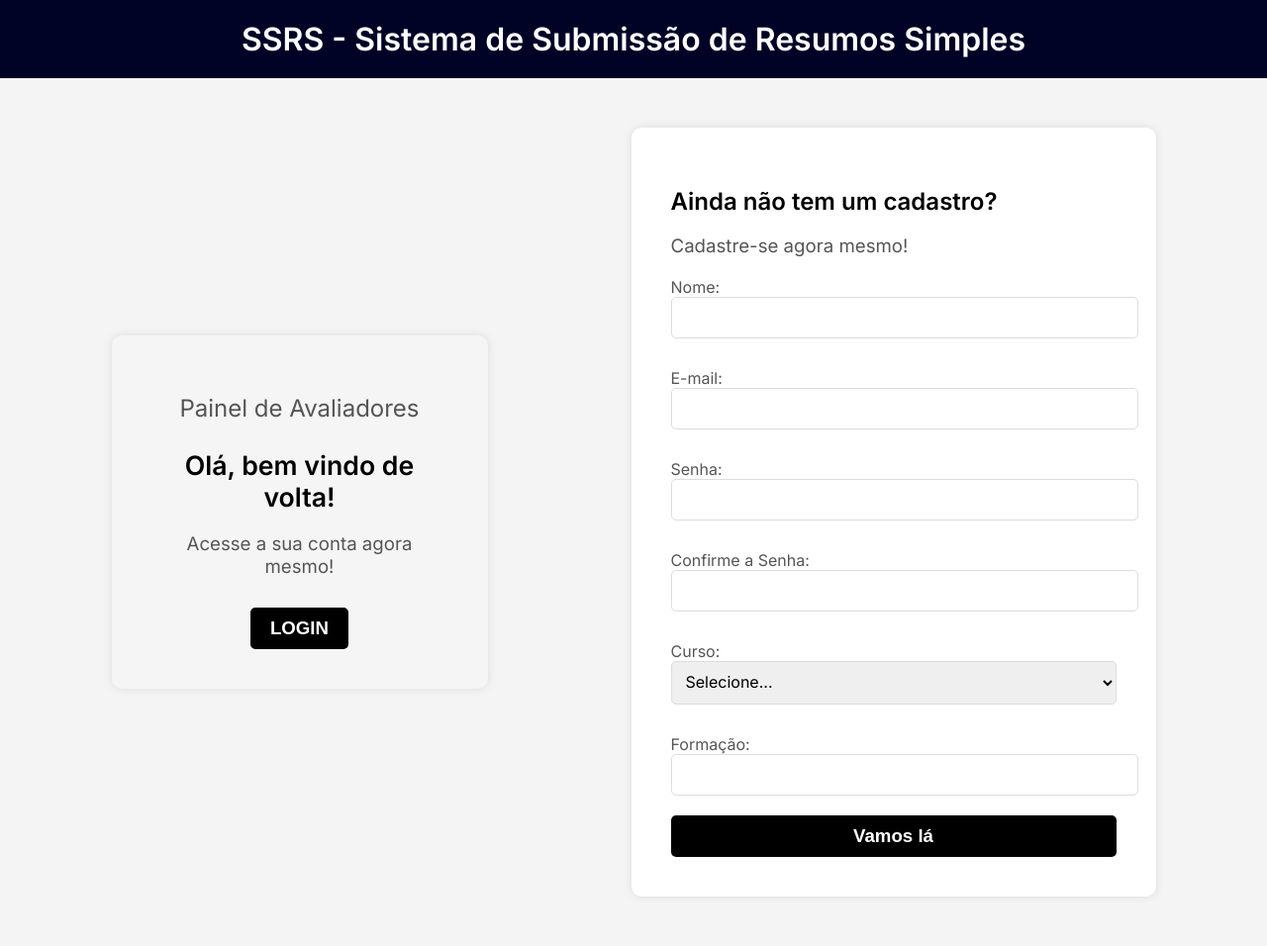
After one commit to Ronneesley/sistema_submissao_resumos_simples, a PHP site: page /avaliador/cadastro/cadastro.html in a window 1280 px wide. The commit adds this page. Shown: the whole page at 99% size. Run offline with PHP 8.4, Linux system fonts and the light colour scheme.

Commit message:
cadastro avaliador

```diff
--- /dev/null
+++ b/src/avaliador/cadastro/avaliador_cadastro.css
@@ -0,0 +1,120 @@
+body {
+    font-family: 'Inter', Arial, sans-serif;
+    margin: 0;
+    padding: 0;
+    background-color: #f4f4f4;
+}
+
+.header {
+    background-color: #010326;
+    padding: 20px;
+    text-align: center;
+}
+
+.header h1 {
+    font-size: 24pt;
+    font-weight: 600;
+    color: #fff;
+    margin: 0;
+}
+
+.content {
+    display: flex;
+    justify-content: space-around;
+    align-items: center;
+    margin: 50px auto;
+    max-width: 1200px;
+}
+
+.login-panel {
+    background-color: #F5F5F5;
+    padding: 40px;
+    border-radius: 10px;
+    width: 300px;
+    text-align: center;
+    box-shadow: 0 0 10px rgba(0, 0, 0, 0.1);
+}
+
+.login-panel h2 {
+    font-size: 18pt;
+    font-weight: 400;
+    color: #555;
+    margin-bottom: 10px;
+}
+
+.login-panel h3 {
+    font-size: 20pt;
+    font-weight: 600;
+    color: #000;
+    margin-bottom: 20px;
+}
+
+.login-panel p {
+    font-size: 14pt;
+    color: #555;
+    margin-bottom: 30px;
+}
+
+.login-button {
+    background-color: #000;
+    color: #fff;
+    border: none;
+    padding: 10px 20px;
+    font-size: 14pt;
+    font-weight: 600;
+    cursor: pointer;
+    border-radius: 5px;
+}
+
+.signup-form {
+    background-color: #fff;
+    padding: 40px;
+    border-radius: 10px;
+    width: 450px;
+    box-shadow: 0 0 10px rgba(0, 0, 0, 0.1);
+}
+
+.signup-form h2 {
+    font-size: 18pt;
+    font-weight: 600;
+    color: #000;
+    margin-bottom: 10px;
+}
+
+.signup-form h3 {
+    font-size: 14pt;
+    font-weight: 400;
+    color: #555;
+    margin-bottom: 20px;
+}
+
+.signup-form label {
+    font-size: 12pt;
+    font-weight: 400;
+    color: #555;
+    margin-top: 10px;
+    display: block;
+}
+
+.signup-form input,
+.signup-form select {
+    width: 100%;
+    padding: 10px;
+    margin-bottom: 20px;
+    border: 1px solid #ddd;
+    border-radius: 5px;
+    font-size: 12pt;
+    font-family: 'Inter', Arial, sans-serif;
+}
+
+.signup-button {
+    background-color: #000;
+    color: #fff;
+    border: none;
+    padding: 10px 20px;
+    font-size: 14pt;
+    font-weight: 600;
+    cursor: pointer;
+    border-radius: 5px;
+    width: 100%;
+}
--- /dev/null
+++ b/src/avaliador/cadastro/cadastro.html
@@ -0,0 +1,55 @@
+<!DOCTYPE html>
+<html lang="pt-BR">
+<head>
+    <meta charset="UTF-8">
+    <meta name="viewport" content="width=device-width, initial-scale=1.0">
+    <title>SSRS - Sistema de Submissão de Resumos Simples</title>
+    <link href="https://fonts.googleapis.com/css2?family=Inter:wght@400;600&display=swap" rel="stylesheet">
+    <link rel="stylesheet" href="avaliador_cadastro.css">
+</head>
+<body>
+    <div class="header">
+        <h1>SSRS - Sistema de Submissão de Resumos Simples</h1>
+    </div>
+
+    <div class="content">
+        <!-- Painel de Avaliadores -->
+        <div class="login-panel">
+            <h2>Painel de Avaliadores</h2>
+            <h3>Olá, bem vindo de volta!</h3>
+            <p>Acesse a sua conta agora mesmo!</p>
+            <button class="login-button">LOGIN</button>
+        </div>
+
+        <!-- Formulário de Cadastro -->
+        <div class="signup-form">
+            <h2>Ainda não tem um cadastro?</h2>
+            <h3>Cadastre-se agora mesmo!</h3>
+            <form action="cadastro.php" method="post">
+                <label for="nome">Nome:</label>
+                <input type="text" id="nome" name="nome" required>
+
+                <label for="email">E-mail:</label>
+                <input type="email" id="email" name="email" required>
+
+                <label for="senha">Senha:</label>
+                <input type="password" id="senha" name="senha" required>
+
+                <label for="confirmar_senha">Confirme a Senha:</label>
+                <input type="password" id="confirmar_senha" name="confirmar_senha" required>
+
+                <label for="curso">Curso:</label>
+                <select id="curso" name="curso" required>
+                    <option value="">Selecione...</option>
+                    <!-- Adicione opções de curso aqui -->
+                </select>
+
+                <label for="formacao">Formação:</label>
+                <input type="text" id="formacao" name="formacao" required>
+
+                <button type="submit" class="signup-button">Vamos lá</button>
+            </form>
+        </div>
+    </div>
+</body>
+</html>
```
Also changed, not shown: documentacao/bd/01_bd.sql (+0 -7 lines), src/avaliador/login.php (+2 -5 lines).
